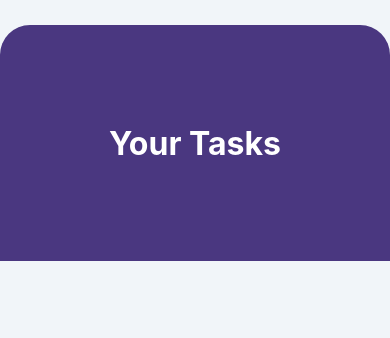
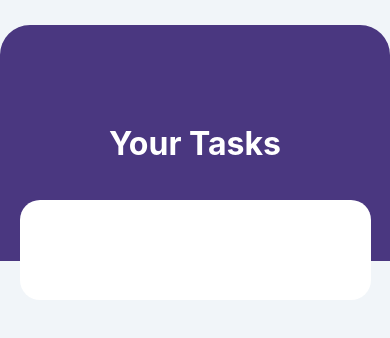
Before and after one commit to Sandun-Induranga/Todo-App-by-usting-React-Native, a React Native app: screen / in a window 390 px wide. Shown: the top 338 px of the page. Built offline with nearby package versions, Linux system fonts and the light colour scheme.

Commit message:
Content Updated

```diff
--- a/App.js
+++ b/App.js
@@ -1,4 +1,3 @@
-import { StatusBar } from "expo-status-bar";
 import { StyleSheet, Text, View, SafeAreaView } from "react-native";
 
 export default function App() {
@@ -7,6 +6,7 @@ export default function App() {
       <View style={styles.tasks}>
         <Text style={styles.title}>Your Tasks</Text>
       </View>
+      <View style={styles.items}></View>
     </SafeAreaView>
   );
 }
@@ -34,5 +34,13 @@ const styles = StyleSheet.create({
     fontWeight: "bold",
     color: "white",
   },
-  items: {},
+  items: {
+    backgroundColor: "white",
+    height: 100,
+    position: "absolute",
+    left: "5%",
+    right: "5%",
+    top: 200,
+    borderRadius: 20,
+  },
 });
```
